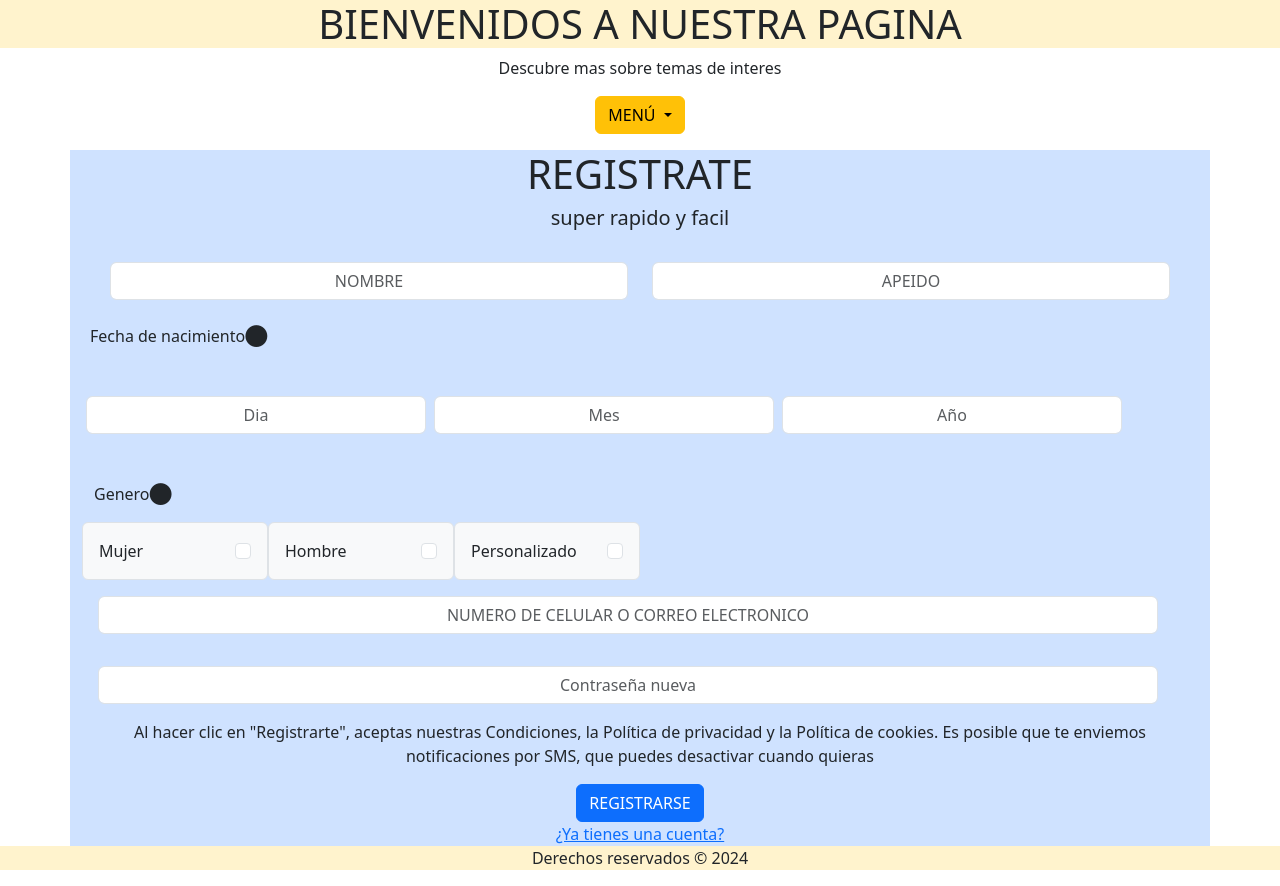
After one commit to m-221/plantillas, a Flask app: page /formulario.html in a window 1280 px wide. The commit adds this page. Run offline with Flask 3, Linux system fonts and the light colour scheme.

Commit message:
nuevoesc

```diff
--- a/app.py
+++ b/app.py
@@ -1,9 +1,16 @@
-from flask import Flask,render_template
+from flask import Flask,render_template,request
 app = Flask(__name__)
 
+@app.route('/')
+def index():
+    return render_template('for2.html')
 
-@app.route('/')
-def index0():
+@app.route('/formulario.html')
+def form():
+    return render_template('formulario.html')
+
+@app.route('/inicio.html')
+def inicio():
     return render_template('inicio.html')
 
 @app.route('/animales.html')
--- a/templates/base.html
+++ b/templates/base.html
@@ -13,7 +13,7 @@
   </head>
   <body>
     <h1 class="text-center bg-warning-subtle mx-auto">
-       {% block titulo %} BIENVENIDOS A NUESTRA PAGINA {% endblock  %}
+      {% block titulo %} BIENVENIDOS A NUESTRA PAGINA {% endblock  %}
     </h1>
     <p class="text-center">Descubre mas sobre temas de interes</p>
     <div class="dropdown text-center mx-auto mb-3">
@@ -31,6 +31,7 @@
         <li><a class="dropdown-item" href="/vehiculos.html">Vehículos antiguos</a></li>
         <li><a class="dropdown-item" href="/maravillas">Las maravillas del mundo</a></li>
         <li><a class="dropdown-item" href="/acercas.html">ACERCA DE...</a></li>
+        <li><a class="dropdown-item" href="/formulario.html">formulario</a></li>
       </ul>
     </div>
     <section>
--- /dev/null
+++ b/templates/formulario.html
@@ -0,0 +1,73 @@
+{% extends "base.html"%}
+
+{% block contenido %}
+<main class="container bg-primary-subtle mx-auto">
+    <h1 class="text-center">REGISTRATE</h1>
+    <h5 class="text-center">super rapido y facil</h5>
+    <section class="row mx-auto">
+        <form  method= "POST" action="{{ url_for('register_user') }}">
+            <div class=" row  px-3 pb-3">
+                <div class="col-6">
+                    <label for="nombre" class="form-label"></label>
+                    <input type="text" required class="form-control text-center" id="nombre" placeholder="NOMBRE">
+                </div>
+
+                <div class="col-6 ">
+                    <label for="apeido" class="form-label"></label>
+                    <input type="text" required class="form-control text-center" id="apeido" placeholder="APEIDO" value>
+                </div>
+            </div>
+            <div class="row">
+
+                <p class="col-12 p-2">Fecha de nacimiento⬤</p>
+                <div class=" row col-4 px-3 pb-5">
+                    <label for="dia" class="form-label col-4 pb-3 px-3"></label>
+                    <input type="numeric" required class="form-control text-center" id="Dia" placeholder="Dia">
+                </div>
+                <div class="row col-4 px-3 pb-5">
+                    <label for="Mes" class="form-label col-4 pb-3 px-3"></label>
+                    <input type="text" required class="form-control text-center" id="Mes" placeholder="Mes">
+                </div>
+                <div class="row col-4 px-3 pb-5">
+                    <label for="año" class="form-label col-4 pb-3 px-3"></label>
+                    <input type="numeric" required class="form-control text-center" id="año" placeholder="Año">
+                </div>
+            </div>
+            <div class="row">
+                <p class="col-12 ">Genero⬤</p>
+                <div class="form-check border rounded col-2 p-3 mb-2  bg-light">
+                    <label class="form-check-label " for="mujer">Mujer</label>
+                    <input class="form-check-input float-end" type="checkbox" required value="" id="mujer" placeholder="Mujer">
+                </div>
+
+
+                <div class="form-check border rounded col-2 p-3 mb-2  bg-light">
+                    <label class="form-check-label" for="hombre">Hombre</label>
+                    <input class="form-check-input float-end" type="checkbox" required value="" id="hombre" placeholder="Hombre">
+                </div>
+
+                <div class="form-check border rounded col-2 p-3 mb-2 px-3  bg-light">
+                    <label class="form-check-label" for="personalizado">Personalizado</label>
+                    <input class="form-check-input  float-end" type="checkbox" required value="" id="checkIndeterminate"
+                        placeholder="personalizado">
+                </div>
+            </div>
+
+            <div class="row col-12 mb-2 px-3 pb-3">
+                <label for="numero-correo" class="form-label"></label>
+                <input type="text" required class="form-control text-center" id="numero-correo"
+                    placeholder="NUMERO DE CELULAR O CORREO ELECTRONICO">
+            </div>
+            <div class="row col-12 mb-6 px-3 pb-3">
+                <label for="contraseña" class="form-label"></label>
+                <input type="text" class="form-control text-center" id="contraseña" placeholder="Contraseña nueva">
+            </div>
+        </form>
+    </section>
+    <p class="text-center">Al hacer clic en "Registrarte", aceptas nuestras Condiciones, la Política de privacidad y la
+        Política de cookies. Es posible que te enviemos notificaciones por SMS, que puedes desactivar cuando quieras</p>
+    <button type="submit" class="btn btn-primary rounded mx-auto d-block ">REGISTRARSE</button>
+    <div class="text-center"><a class="text-center" href="#" class="card-link ">¿Ya tienes una cuenta?</a></div>
+</main>
+
+{% endblock %}
```
Also changed, not shown: templates/for2.html (added, +19 -0 lines).
